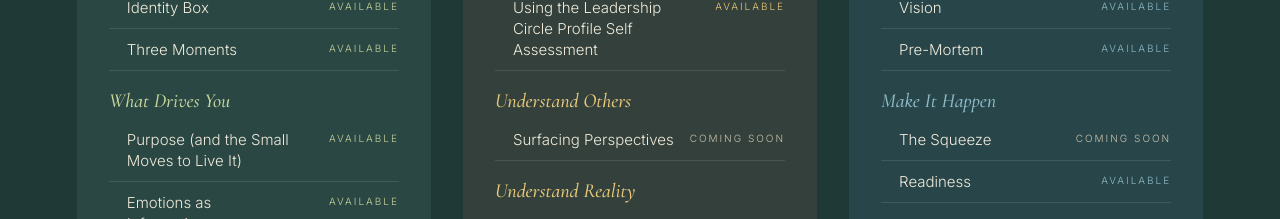
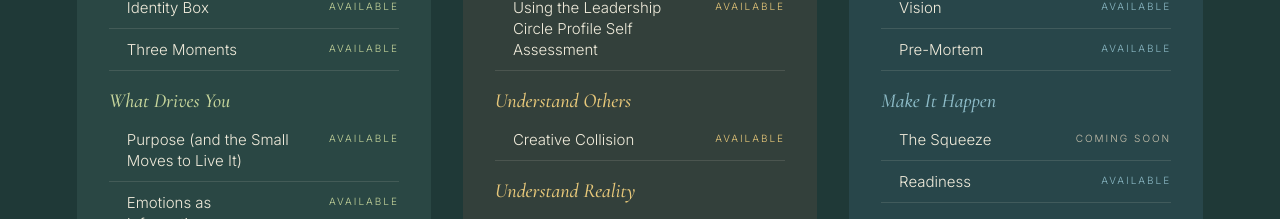
Before and after one commit to JMZywietz/InciteU, a React (Vite) app: page / in a window 1280 px wide. Shown: the part 1280-1499 px from the top of the page. Built offline with nearby package versions, Linux system fonts and the light colour scheme.

Commit message:
Swap Surfacing Perspectives placeholder for Creative Collision

```diff
--- a/src/pages/HomePage.jsx
+++ b/src/pages/HomePage.jsx
@@ -63,7 +63,7 @@ export default function HomePage() {
                 { name: 'Using the Leadership Circle Profile Self Assessment', live: true, to: 'lcp' },
               ]},
               { label: 'Understand Others', tools: [
-                { name: 'Surfacing Perspectives', live: false },
+                { name: 'Creative Collision', live: true, to: 'creative-collision' },
               ]},
               { label: 'Understand Reality', tools: [
                 { name: 'Decision Making (Cynefin) & Challenge Mapper', live: true, to: 'challenge-mapper' },
```
